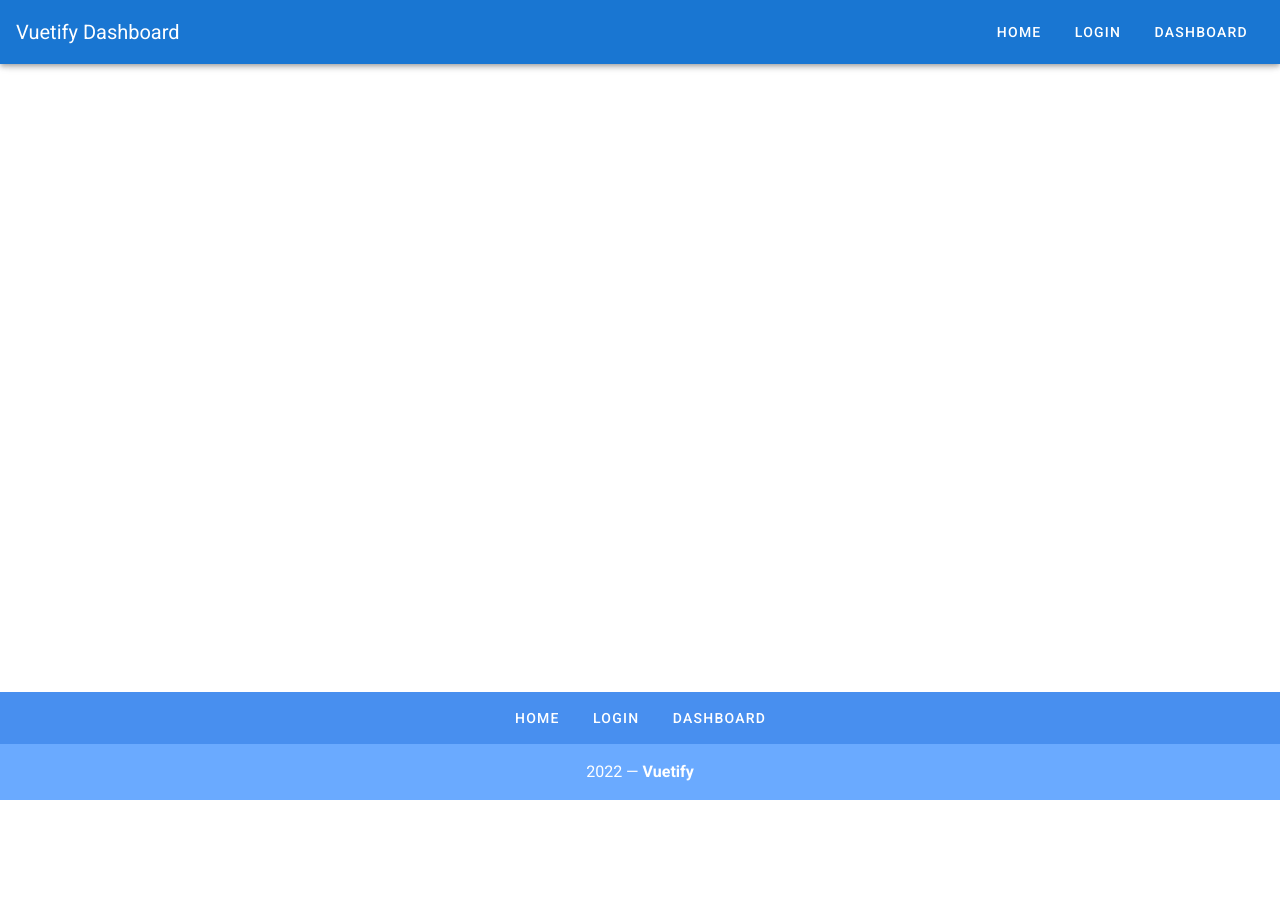
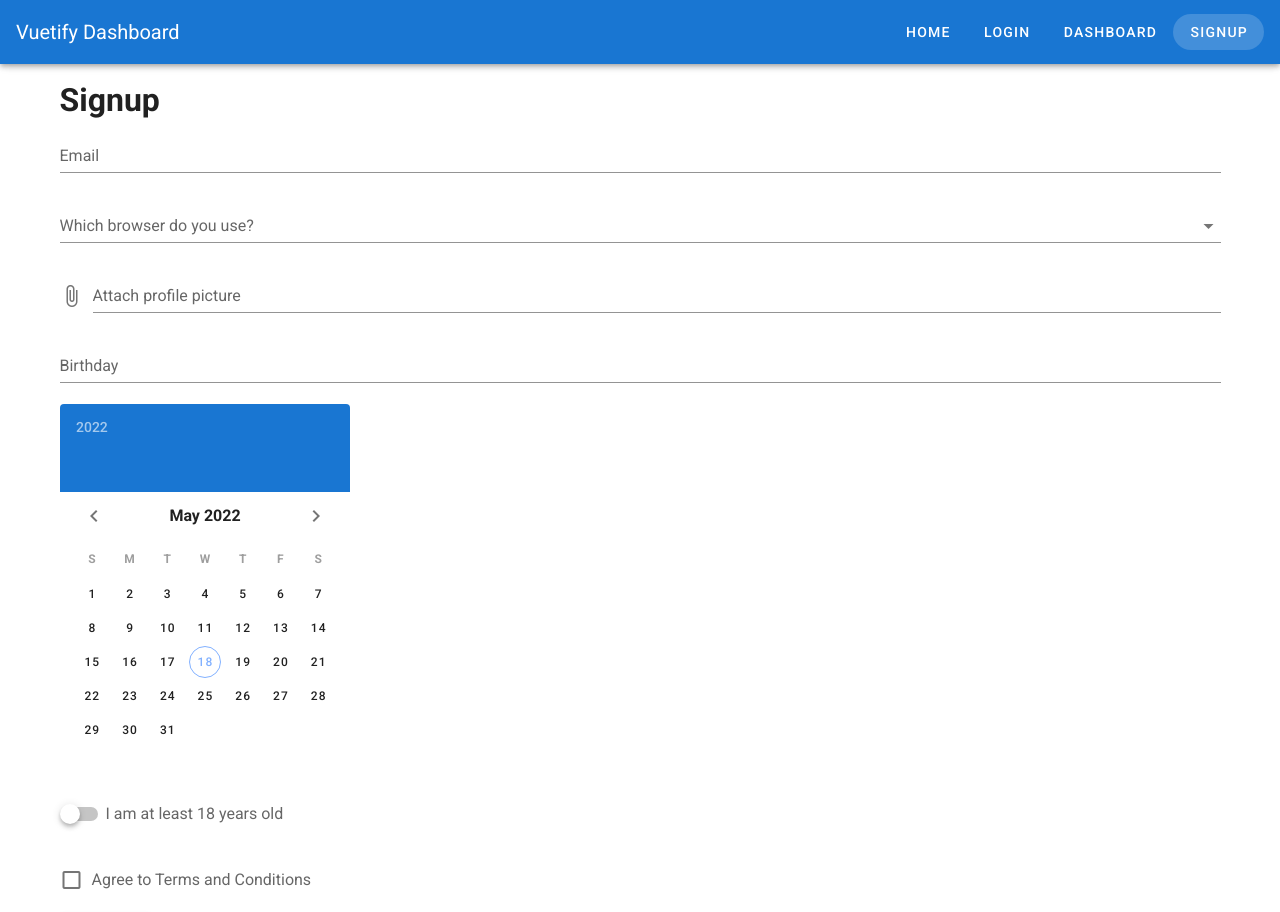
Before and after one commit to Kenan-Kadic/nuxt-learning, a Nuxt app: page /signup in a window 1280 px wide. Shown: the top 912 px of the page. Before the commit the page ends 800 px from the top, so only its background shows below. Built offline with nearby package versions, Linux system fonts and the light colour scheme.

Commit message:
form created

```diff
--- a/layouts/default.vue
+++ b/layouts/default.vue
@@ -49,7 +49,8 @@ export default {
       links: [
         {label: 'Home', url:'/'},
         {label: 'Login', url:'/login'},
-        {label: 'Dashboard', url: '/dashboard'}
+        {label: 'Dashboard', url: '/dashboard'},
+        {label: 'Signup', url: 'signup'}
       ],
     }
   }
--- a/pages/dashboard.vue
+++ b/pages/dashboard.vue
@@ -3,13 +3,13 @@
     <h1>Dashboard</h1>
 
     <v-row>
-      <v-col v-for="sale in sales" :key="`${sale.title}`">
+      <v-col cols="12" md="4" v-for="sale in sales" :key="`${sale.title}`">
     <SalesGraph :sale="sale" />
       </v-col>
     </v-row>
 
      <v-row>
-       <v-col v-for="statistic in statistics"
+       <v-col cols="12" md="6" lg="3" v-for="statistic in statistics"
       :key="`${statistic.title}`">
     <StatisticCard
       :statistic="statistic"
@@ -18,14 +18,15 @@
      </v-row>
 
     <v-row>
-      <v-col md="8">
+      <v-col cols="12" md="8">
     <EmployeesTable :employees="employees" @select-employee="setEmployee" />
       </v-col>
-      <v-col md="4">
+      <v-col cols="12" md="4">
     <EventTimeline :timeline="timeline" />
       </v-col>
     </v-row>
-    <v-snackbar v-model="snackbar">
+
+    <v-snackbar v-model="snackbar" :left="$vuetify.breakpoint.lgAndUp">
       You have selected {{ selectedEmployee.name }},
       {{ selectedEmployee.title }}
       <v-btn color="pink" text @click="snackbar = false">
--- /dev/null
+++ b/pages/signup.vue
@@ -0,0 +1,35 @@
+<template>
+  <v-container>
+    <v-row>
+      <v-col>
+        <h1>Signup</h1>
+        <v-form label="Name" type="text">
+          <v-text-field label="Email" type="email"></v-text-field>
+          <v-autocomplete label="Which browser do you use?" :items="browsers"></v-autocomplete>
+          <v-file-input label="Attach profile picture"></v-file-input>
+          <v-text-field label="Birthday" v-model="birthday" readonly></v-text-field>
+          <v-date-picker v-model="birthday"></v-date-picker>
+          <v-switch label="I am at least 18 years old"></v-switch>
+          <v-checkbox label="Agree to Terms and Conditions"></v-checkbox>
+          <v-btn color="primary" type="submit">Submit</v-btn>
+        </v-form>
+      </v-col>
+    </v-row>
+  </v-container>
+</template>
+
+<script>
+export default {
+  name: "Signup",
+
+  data: () => ({
+    browsers: ['Chrome', 'Firefox', 'Safari', 'Edge', 'Brave'],
+    birthday: ''
+  })
+
+}
+</script>
+
+<style scoped>
+
+</style>
```
